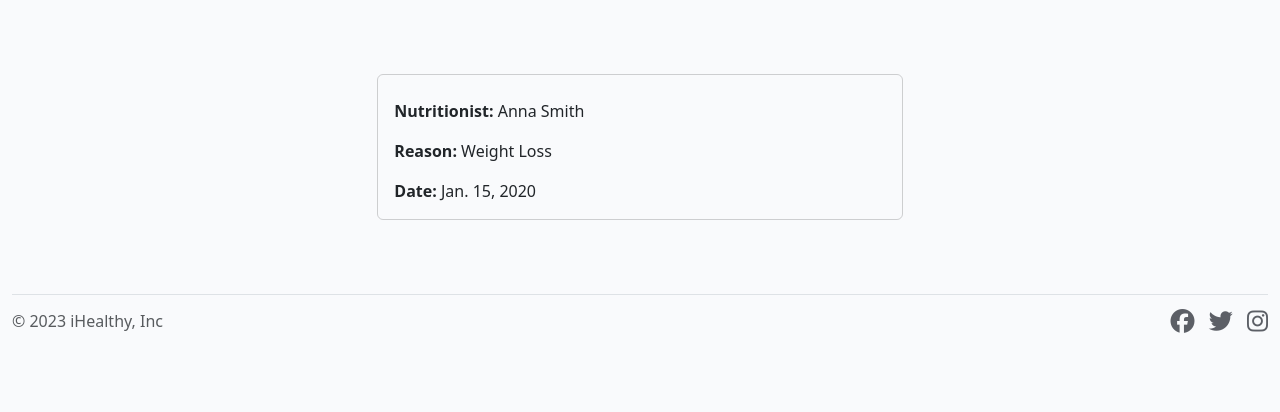
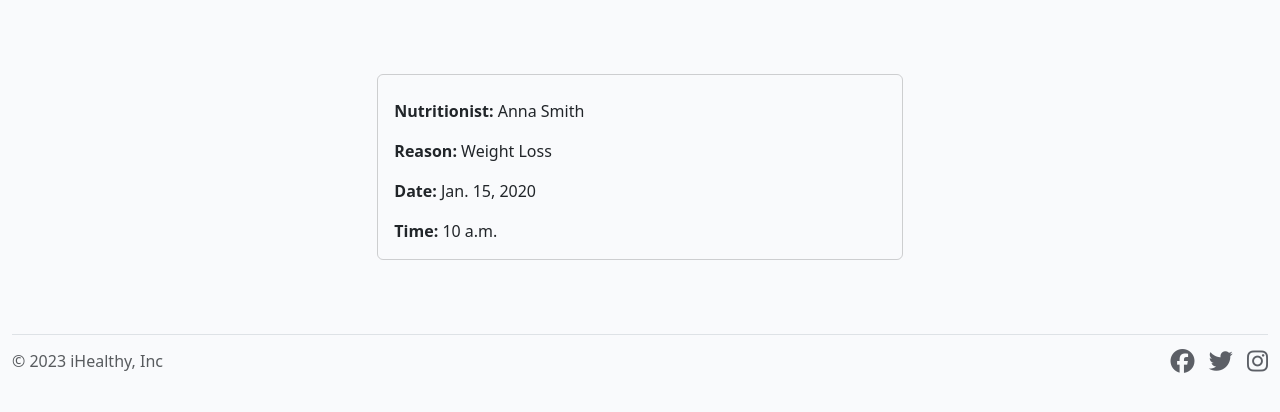
Before and after one commit to Giov3ss/iHealthy, a Django app: page /appointments/1/ in a window 1280 px wide. Shown: the part 60-472 px from the top of the page. Run offline with Django 3.2, Linux system fonts and the light colour scheme; a user stored in the database is signed in; tables that the repository leaves empty hold one stand-in row (values such as "Sample post"); some libraries are stand-ins or nearby versions.

Commit message:
adding the time to the detail.html file

```diff
--- a/appointments/templates/appointments/detail.html
+++ b/appointments/templates/appointments/detail.html
@@ -11,6 +11,7 @@
                     <p class="card-text"><strong>Reason: </strong>{{ appointment.get_reason_display }}</p>
                     <p class="card-text">{{ appointment.description }}</p>
                     <p class="card-text"><strong>Date: </strong> {{ appointment.date }}</p>
+                    <p class="card-text"><strong>Time: </strong>{{ appointment.time }}</p>
                 </div>
             </div>
         </div>
```
